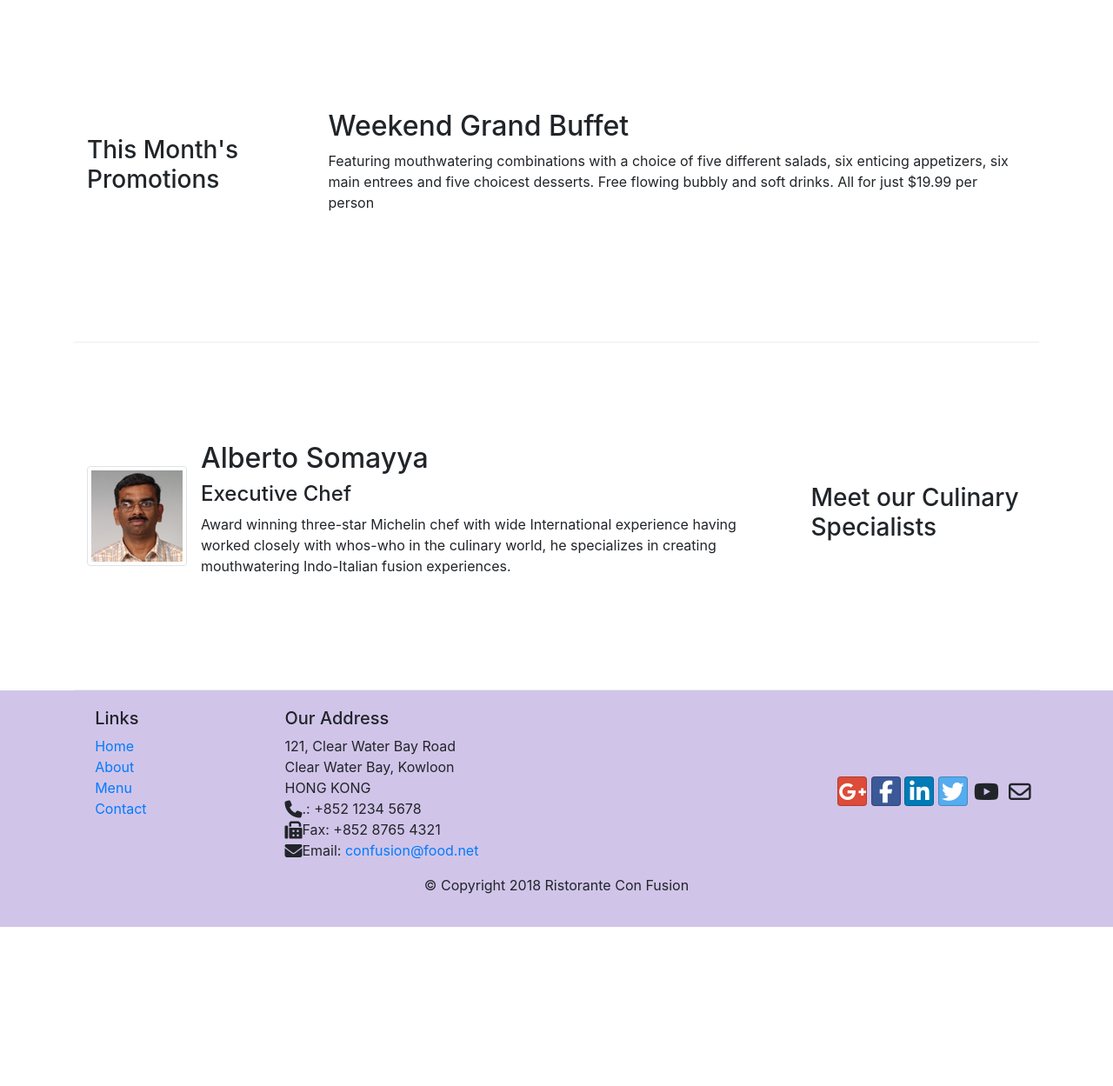
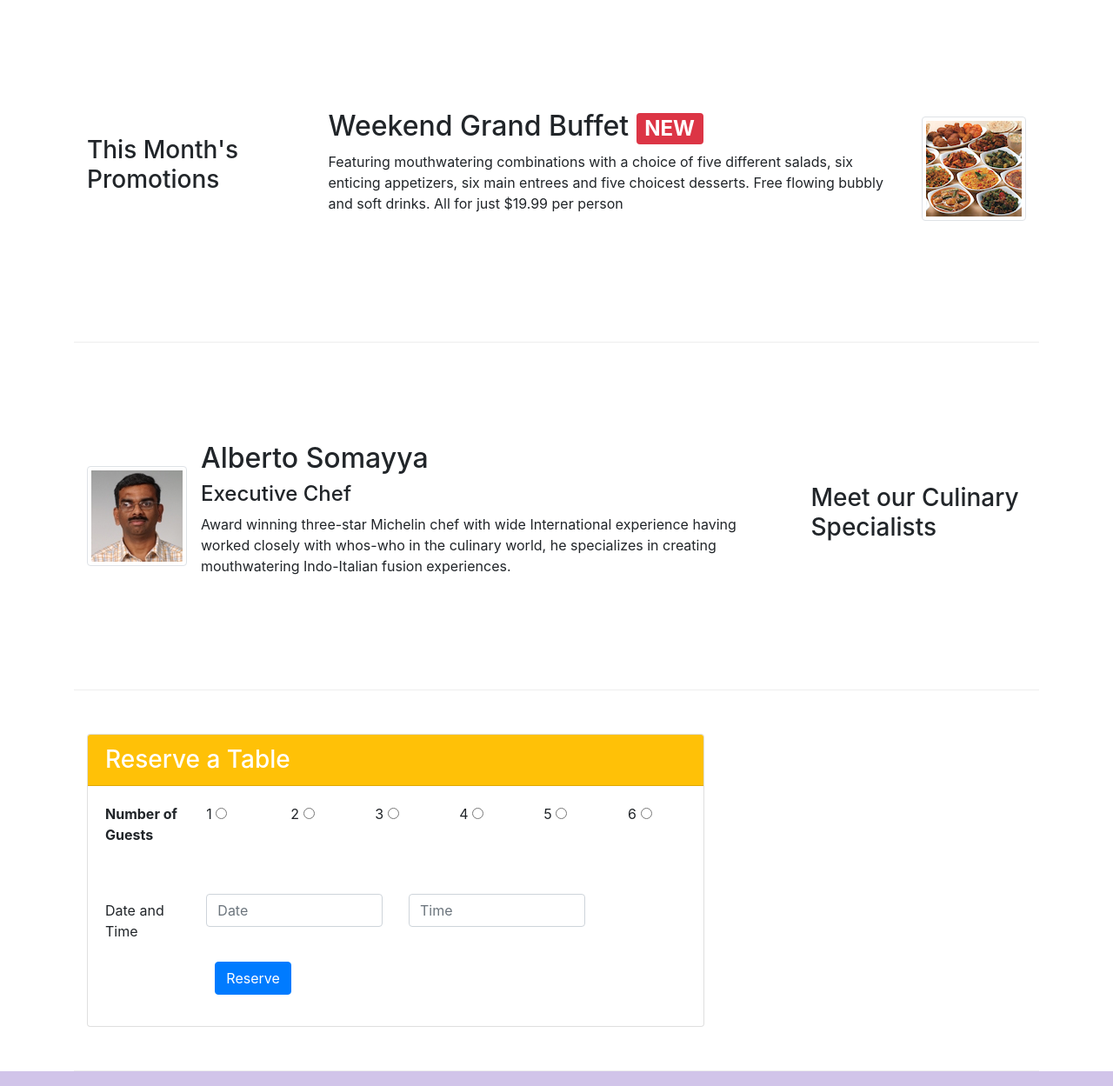
Before and after one commit to saksham1210/BootStrap_4_Coursera, a plain HTML site: page conFusion/index.html in a window 1280 px wide. Shown: the part 740-1989 px from the top of the page at 87% size. Before the commit the page ends 1806 px from the top, so only its background shows below. Drawn offline with nearby package versions, Linux system fonts and the light colour scheme.

Commit message:
Assignment-2

```diff
--- a/conFusion/index.html
+++ b/conFusion/index.html
@@ -61,12 +61,15 @@
     <header class="jumbotron">
         <div class="container">
             <div class="row row-header">
-                <div class="col-12 col-sm-6">
+                <div class="col-6 col-sm-6">
                     <h1>Ristorante con Fusion</h1>
                     <p>We take inspiration from the World's best cuisines, and create a unique fusion experience. Our lipsmacking creations will tickle your culinary senses!</p>
                 </div>
                 <div class="col-12 col-sm align-self-center">
                     <img src="img/logo.png" class="img-fluid">
+                </div>
+                <div class="col-12 col-sm align-self-center">
+                    <a href="#Reservation" class="btn btn-sm btn-warning btn-block">Reserve Table</a>
                 </div>
             </div>
         </div>
@@ -98,8 +101,16 @@
                 <h3>This Month's Promotions</h3>
             </div>
             <div class="col col-sm col-md">
-                <h2>Weekend Grand Buffet</h2>
-                <p class="d-none d-sm-block">Featuring mouthwatering combinations with a choice of five different salads, six enticing appetizers, six main entrees and five choicest desserts. Free flowing bubbly and soft drinks. All for just $19.99 per person </p>
+                <div class="media">
+                    <div class="media-body">
+                        <h2>
+                            Weekend Grand Buffet
+                            <span class="badge badge-danger">NEW</span>
+                        </h2>
+                        <p class="d-none d-sm-block">Featuring mouthwatering combinations with a choice of five different salads, six enticing appetizers, six main entrees and five choicest desserts. Free flowing bubbly and soft drinks. All for just $19.99 per person </p>
+                    </div>
+                    <img class="d-flex ml-3 img-thumbnail align-self-center" src="img/buffet.png" alt="buffet">
+                </div>
             </div>
         </div>
 
@@ -115,6 +126,62 @@
                     <h4>Executive Chef</h4>
                     <p class="d-none d-sm-block">Award winning three-star Michelin chef with wide International experience having worked closely with whos-who in the culinary world, he specializes in creating mouthwatering Indo-Italian fusion experiences. </p>
                 </div>
+                </div>
+            </div>
+        </div>
+        <div class="row row-content align-itmes-center">
+            <div class="col-sm-8 col-12">
+                <div class="card">
+                    <h3 class="card-header bg-warning text-white">Reserve a Table</h3>
+                    <div class="card-body">
+                        <dl class="row">
+                            <dt class="col-12 col-sm-2">Number of Guests</dt>
+                            <dd class="col col-sm">
+                                <label for="1" >1</label>
+                                <input type="radio" id="1">
+                            </dd>
+                            <dd class="col col-sm">
+                                <label for="2" >2</label>
+                                <input type="radio" id="2">
+                            </dd>
+                            <dd class="col col-sm">
+                                <label for="3" >3</label>
+                                <input type="radio" id="3">
+                            </dd>
+                            <dd class="col col-sm">
+                                <label for="4" >4</label>
+                                <input type="radio" id="4">
+                            </dd>
+                            <dd class="col col-sm">
+                                <label for="5" >5</label>
+                                <input type="radio" id="5">
+                            </dd>
+                            <dd class="col col-sm">
+                                <label for="6" >6</label>
+                                <input type="radio" id="6">
+                            </dd>
+                        </dl>
+                    </div>
+                    <div class="card-body">
+                        <form id="Reservation">
+                            <div class="form-group row">
+                                <label for="DateTime" class="col-form-label col-12 col-md-2">
+                                    Date and Time
+                                </label>
+                                <div class="col-4 col-md-4">
+                                    <input type="text" class="form-control" placeholder="Date" id="DateTime">
+                                </div>
+                                <div class="col-4 col-md-4">
+                                    <input type="text" class="form-control" placeholder="Time" id="DateTime">
+                                </div>
+                            </div>
+                            <div class="offset-md-2 form-group row col-md-10">
+                                <button type="submit" class="btn btn-primary">
+                                Reserve
+                                </button>
+                            </div>
+                        </form>
+                    </div>
                 </div>
             </div>
         </div>
```
